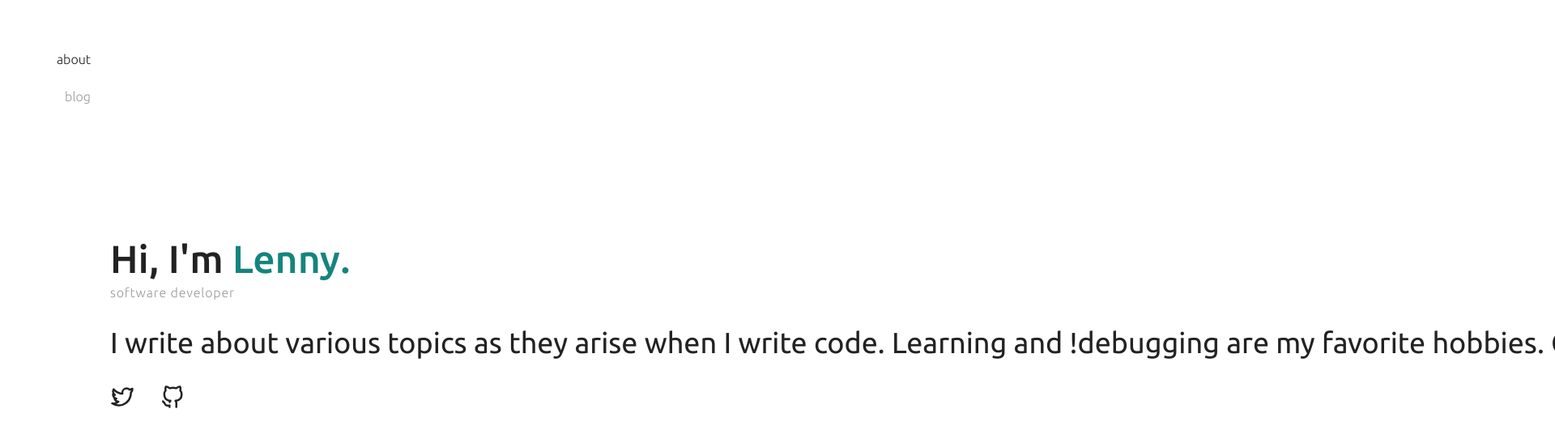
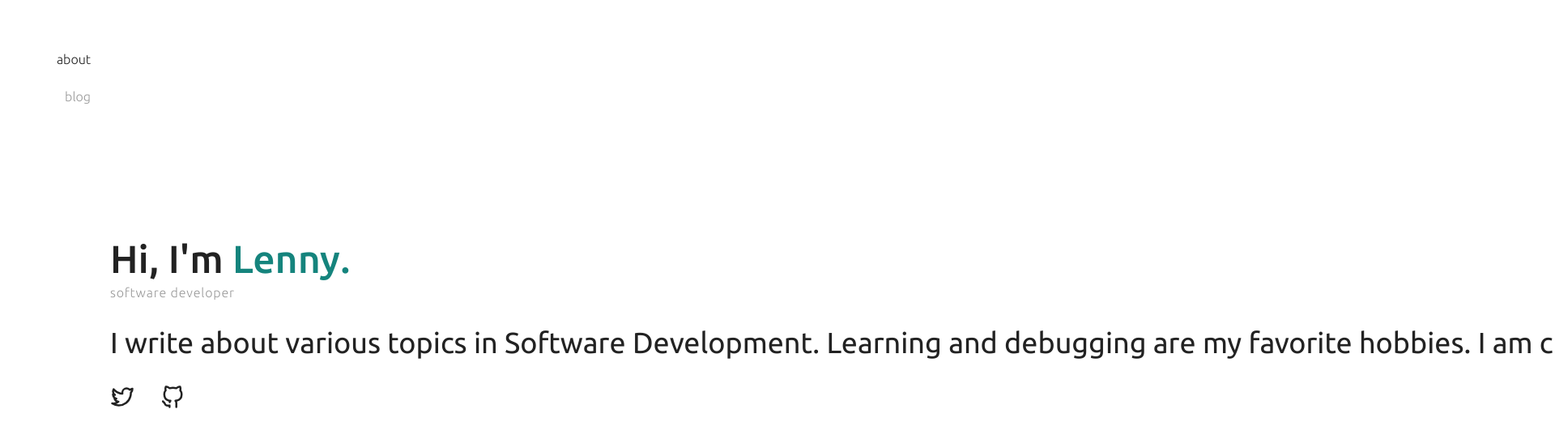
Before and after one commit to lennyochanda/urban-train, a Next.js app: page / in a window 1280 px wide. Shown: the top 542 px of the page at 81% size, 1920 px wide, since content can reach past the window. Built offline with nearby package versions, Linux system fonts and the light colour scheme.

Commit message:
Update post layout

```diff
--- a/src/pages/index.tsx
+++ b/src/pages/index.tsx
@@ -16,7 +16,12 @@ export default function Index() {
             Hi, I'm <span className="fancy">Lenny.</span>
           </h1>
           <span className="handle">software developer</span>
-          <h2>I write about various topics as they arise when I write code. Learning and !debugging are my favorite hobbies. Currently learning the MERN stack and <strong><mark>Available</mark></strong> for work. Jump right in to see what I have in store so far!</h2>
+          <h2>I write about various topics in Software Development.
+              Learning and debugging are my favorite hobbies.
+              I am currently interested in building or collaborating in
+              SvelteJS, NextJS and the MERN stack. I am
+              <strong><mark>Available</mark></strong> for junior web developer roles.
+              Jump right in to see what I have in store so far!</h2>
           <SocialList />
         </div>
       </div>
@@ -27,6 +32,7 @@ export default function Index() {
           justify-content: center;
           flex: 1 1 auto;
           padding: 0 1.5rem;
+          width: inherit;
         }
         h1 {
           font-size: 2.5rem;
```
